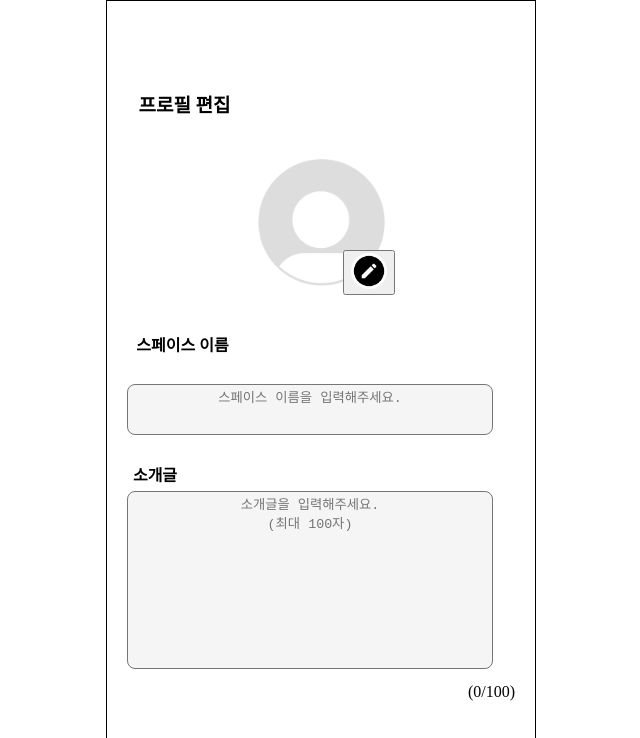
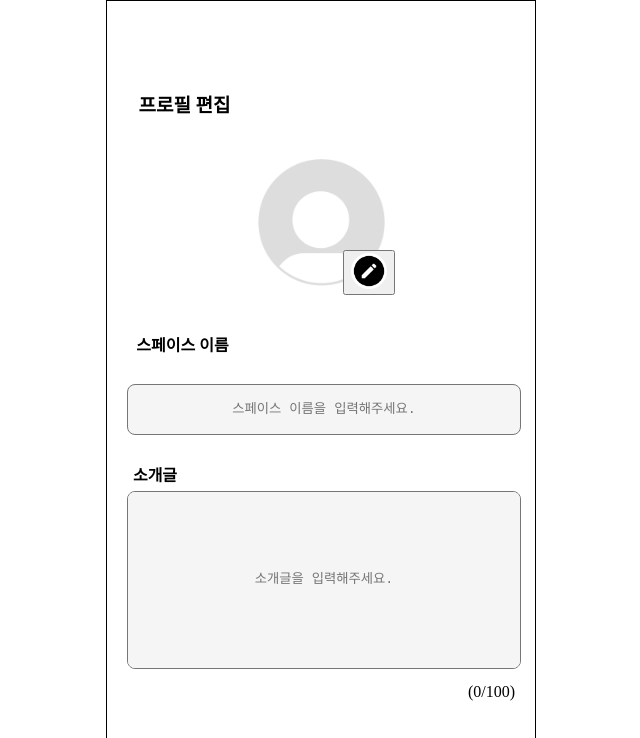
Before and after one commit to mental-jober/frontend, a Next.js app: page /space/profileEdit in a window 1280 px wide. Shown: the top 738 px of the page, without its empty margins (319-959 px from the left). Built offline with nearby package versions, Linux system fonts and the light colour scheme.

Commit message:
FEAT: profile page text input부분

```diff
--- /dev/null
+++ b/src/components/TextArea.module.css
@@ -0,0 +1,9 @@
+.SpaceNametextarea::placeholder {
+  text-align: center;
+  line-height: 45px;
+}
+
+.Mytextarea::placeholder {
+  text-align: center;
+  line-height: 172px;
+}
--- a/src/components/TextArea.tsx
+++ b/src/components/TextArea.tsx
@@ -1,11 +1,12 @@
 "use client";
 
-import { useState } from "react";
+import React, { useState, ChangeEvent } from "react";
+import style from "./TextArea.module.css";
 
 export const MyTextArea = () => {
   const [text, setText] = useState("");
 
-  const handleChange = (e: React.ChangeEvent<HTMLTextAreaElement>) => {
+  const handleChange = (e: ChangeEvent<HTMLTextAreaElement>) => {
     const inputText = e.target.value;
 
     if (inputText.length <= 100) {
@@ -19,7 +20,7 @@ export const MyTextArea = () => {
         value={text}
         onChange={handleChange}
         placeholder="소개글을 입력해주세요.&#13;&#10;(최대 100자)"
-        className="w-[360px] h-[172px] bg-[#F5F5F5] rounded-lg Mytextarea"
+        className={`${style.Mytextarea} w-full min-w-[357px] h-[172px] bg-[#F5F5F5] rounded-lg`}
       ></textarea>
       <div className="text-right mt-3 h-[23px]">({text.length}/100)</div>
     </div>
@@ -29,7 +30,7 @@ export const MyTextArea = () => {
 export const SpaceNametextarea = () => {
   const [text, setText] = useState("");
 
-  const handleChange = (e: React.ChangeEvent<HTMLTextAreaElement>) => {
+  const handleChange = (e: ChangeEvent<HTMLTextAreaElement>) => {
     const inputText = e.target.value;
 
     setText(inputText);
@@ -41,7 +42,7 @@ export const SpaceNametextarea = () => {
         value={text}
         onChange={handleChange}
         placeholder="스페이스 이름을 입력해주세요."
-        className="w-[360px] h-[45px] bg-[#F5F5F5] rounded-lg SpaceNametextarea"
+        className={`${style.SpaceNametextarea} w-full min-w-[357px] h-[45px] bg-[#F5F5F5] rounded-lg`}
       ></textarea>
     </div>
   );
```
